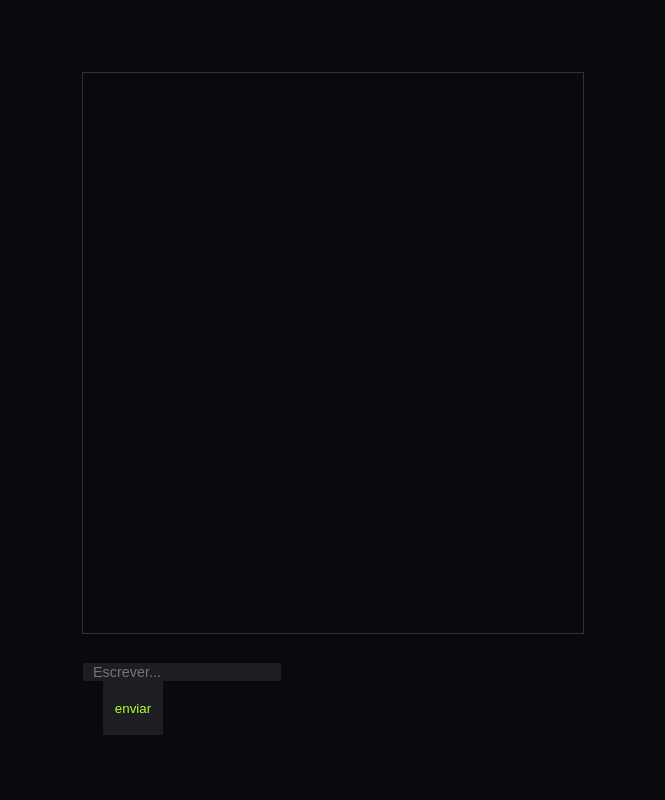
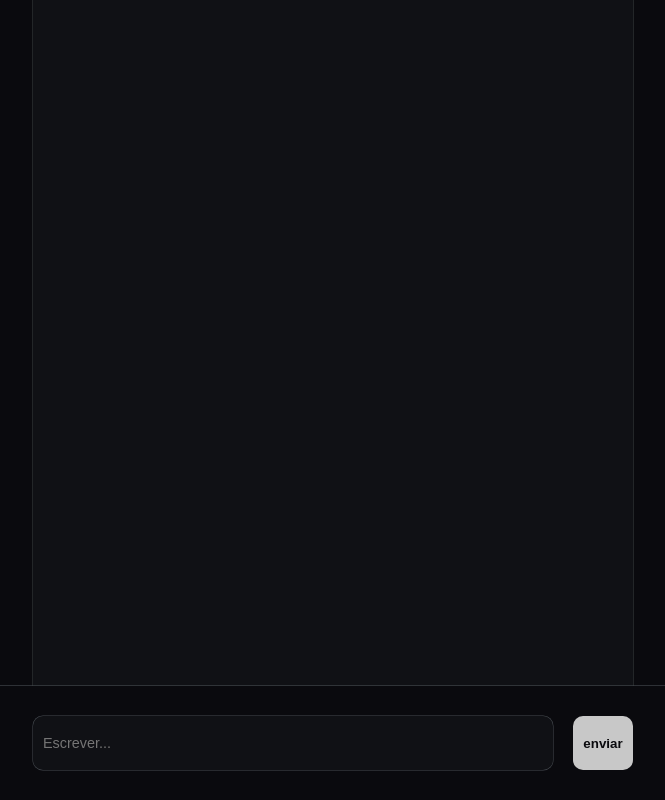
Before and after one commit to DarkCat5501/jvscirilo.github.io, a plain HTML site: page chat/index.html in a window 1280 px wide. Shown: the whole page, without its empty margins (307-972 px from the left). Drawn offline with Linux system fonts and the light colour scheme.

Commit message:
Add files via upload

```diff
--- a/chat/styles/main.css
+++ b/chat/styles/main.css
@@ -14,9 +14,10 @@ body{
     padding: 0px;
 }
 main{
+    background-color: var(--color-dark-tom1);
     display: flex;
 
-    width: 90%;
+    width: 100%;
     height: 100vh;
 
     flex-direction: column;
@@ -37,21 +38,27 @@ main{
     word-wrap: normal;
 
     border: none;
+    border-radius: 10px;
     outline: none;
     padding-left: 10px;
+
+    box-shadow: 0 0 0 0.5px var(--color-dark-tom4);
 
     transition-duration: 200ms;
 }
 
 .botao{
-    color: var(--green-color-dark);
-    background-color: var(--color-dark-tom2);
+    color: var(--color-dark-tom1);
+    background-color: var(--color-dark-tom5);
 
     width: 60px;
     max-width: 60px;
     height: 100%;
 
+    font-weight: bolder;
+
     border: none;
+    border-radius: 10px;
     margin-left: 20px;
 
     cursor: pointer;
@@ -63,25 +70,29 @@ p{
     margin: 15px 15px ;
 }
 .entradaarea{
+    background-color: var(--color-dark-tom1);
+    width: 100%;
+    box-shadow: 0 -0.6px 0 0px var(--color-dark-tom4)}
+.entradasubarea{
     display: flex;
 
     width: 100%;
-    max-width: 500px;
+    max-width: 600px;
     height: 54px;
 
     justify-content: space-between;
     margin: 30px auto;
 }
 .saidaarea{
+    background-color: var(--color-dark-tom2);
     display: flex;
     flex-direction: column-reverse;
 
     width: 100%;
-    max-width: 500px;
-    height: 70%;
+    max-width: 600px;
+    height: calc(100% - 100px);
 
-    margin: 20px auto 0px;
-    padding-top: 15px;
+    border-top: solid 10px var(--color-dark-tom2);
 
     box-shadow: 0px 0px 0px 1px var(--color-dark-tom3);
 
@@ -90,8 +101,8 @@ p{
 .mensagem{
     display: inline-block;
 
-    color: var(--color-dark-tom5);
-    background-color: var(--color-dark-tom2);
+    color: var(--p-color);
+    background-color: var(--color-dark-tom3);
 
     font-size: 0.9em;
 
@@ -109,11 +120,12 @@ p{
 /* ----------------------------------------------------ANIMAÇÕES ETC ----------------------------*/
 
 #entrada:hover{
-    box-shadow: 0px 0px 1px 0px var(--p-color);
+    box-shadow: 0 0 0 1px var(--p-color);
 }
 #entrada:focus{
-    box-shadow: inset 0px -2px 0px 0px var(--p-color);
+    box-shadow: 0 0 0 1px var(--p-color);
 }
 .botao:hover{
-    box-shadow: 0px 0px 1px 1px var(--color-dark-tom4);
+    background-color: var(--color-dark-tom2);
+    color: var(--color-dark-tom5);
 }
--- a/chat/styles/universal.css
+++ b/chat/styles/universal.css
@@ -2,9 +2,9 @@
     --p-color: rgb(240, 240, 240);
     --green-color-dark: rgb(173, 255, 47);
     --color-dark-tom1: rgba(10, 10, 14, 1);
-    --color-dark-tom2: rgba(30, 30, 34, 1);
-    --color-dark-tom3: rgba(50, 50, 54, 1);
-    --color-dark-tom4: rgba(70, 70, 74, 1);
+    --color-dark-tom2: rgba(16, 17, 21, 1);
+    --color-dark-tom3: rgba(35, 38, 40, 1);
+    --color-dark-tom4: rgba(70, 75, 80, 1);
     --color-dark-tom5: rgb(200, 200, 200, 1);
 }
 ::-webkit-scrollbar{
@@ -12,7 +12,7 @@
 }
 ::-webkit-scrollbar-thumb{
     background-color: var(--color-dark-tom3);
-    border: solid 6px var(--color-dark-tom1);
+    border: solid 6px var(--color-dark-tom2);
     border-radius: 10px;
 }
 ::-webkit-scrollbar-thumb:hover{
```
